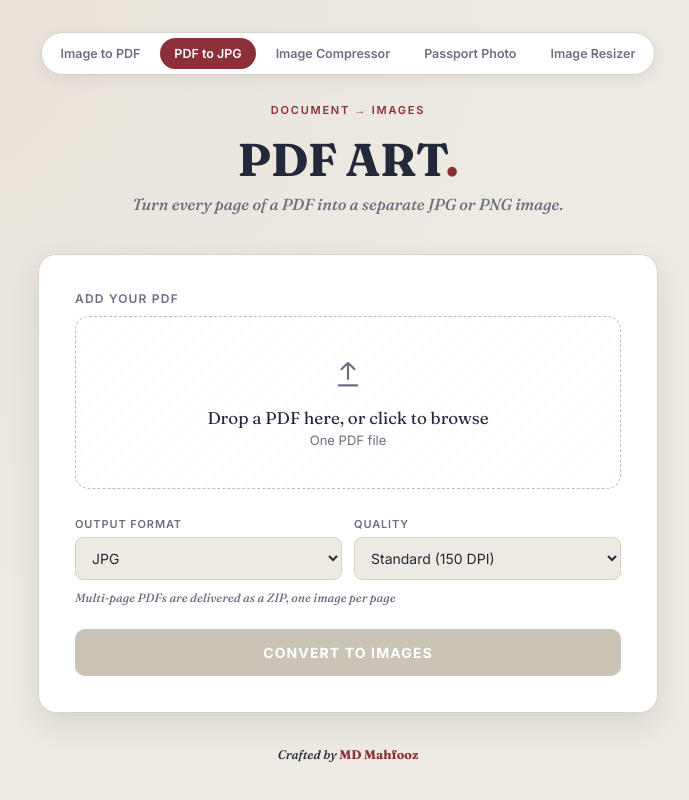
After one commit to Therealmahfooz/PDF_ART, a Flask app: page /pdf-to-jpg.html in a window 1280 px wide. The commit adds this page. Shown: the whole page, without its empty margins (292-981 px from the left). Run offline with Flask 3, Linux system fonts and the light colour scheme; some libraries are stand-ins or nearby versions.

Commit message:
Add files via upload

```diff
--- a/templates/image_compress.html
+++ b/templates/image_compress.html
@@ -300,6 +300,7 @@
 
 <nav class="toolnav">
   <a href="/">Image to PDF</a>
+  <a href="/pdf-to-jpg.html">PDF to JPG</a>
   <a href="/image-compress.html" class="active">Image Compressor</a>
   <a href="/passport-photo.html">Passport Photo</a>
   <a href="/image-resizer.html">Image Resizer</a>
--- a/templates/image_resizer.html
+++ b/templates/image_resizer.html
@@ -139,6 +139,7 @@
 
 <nav class="toolnav">
   <a href="/">Image to PDF</a>
+  <a href="/pdf-to-jpg.html">PDF to JPG</a>
   <a href="/image-compress.html">Image Compressor</a>
   <a href="/passport-photo.html">Passport Photo</a>
   <a href="/image-resizer.html" class="active">Image Resizer</a>
--- a/templates/index.html
+++ b/templates/index.html
@@ -160,6 +160,7 @@
 
 <nav class="toolnav">
   <a href="/" class="active">Image to PDF</a>
+  <a href="/pdf-to-jpg.html">PDF to JPG</a>
   <a href="/image-compress.html">Image Compressor</a>
   <a href="/passport-photo.html">Passport Photo</a>
   <a href="/image-resizer.html">Image Resizer</a>
--- a/templates/passport_photo.html
+++ b/templates/passport_photo.html
@@ -116,6 +116,7 @@
 
 <nav class="toolnav">
   <a href="/">Image to PDF</a>
+  <a href="/pdf-to-jpg.html">PDF to JPG</a>
   <a href="/image-compress.html">Image Compressor</a>
   <a href="/passport-photo.html" class="active">Passport Photo</a>
   <a href="/image-resizer.html">Image Resizer</a>
--- /dev/null
+++ b/templates/pdf_to_jpg.html
@@ -0,0 +1,218 @@
+<!DOCTYPE html>
+<html lang="en">
+<head>
+<meta charset="UTF-8">
+<meta name="viewport" content="width=device-width, initial-scale=1.0, viewport-fit=cover">
+<title>PDF ART — PDF to JPG</title>
+
+<link rel="icon" type="image/png" sizes="32x32" href="/static/icons/icon-32.png">
+<link rel="icon" type="image/png" sizes="16x16" href="/static/icons/icon-16.png">
+<link rel="shortcut icon" href="/static/icons/favicon.ico">
+<link rel="apple-touch-icon" sizes="180x180" href="/static/icons/apple-touch-icon.png">
+<link rel="manifest" href="/static/manifest.json">
+<meta name="theme-color" content="#8C2F39">
+<meta name="apple-mobile-web-app-capable" content="yes">
+<meta name="mobile-web-app-capable" content="yes">
+<meta name="apple-mobile-web-app-status-bar-style" content="black-translucent">
+<meta name="apple-mobile-web-app-title" content="PDF ART">
+
+<link rel="preconnect" href="https://fonts.googleapis.com">
+<link rel="preconnect" href="https://fonts.gstatic.com" crossorigin>
+<link href="https://fonts.googleapis.com/css2?family=Fraunces:ital,opsz,wght@0,9..144,400;0,9..144,600;0,9..144,700;1,9..144,500&family=Inter:wght@400;500;600;700&display=swap" rel="stylesheet">
+<style>
+  :root {
+    --paper: #EDEAE1; --paper-deep: #E3DFD3; --card: #FFFFFF;
+    --ink: #23283A; --ink-soft: #6B6F81;
+    --accent: #8C2F39; --accent-dark: #6E2029; --accent-tint: #F4E7E3;
+    --border: #D9D3C3;
+    --shadow: 0 12px 30px rgba(35, 40, 58, 0.10);
+  }
+  * { box-sizing: border-box; margin: 0; padding: 0; }
+  html, body { height: 100%; }
+  body {
+    font-family: 'Inter', sans-serif;
+    background: radial-gradient(circle at 15% 0%, rgba(140,47,57,0.05), transparent 45%), var(--paper);
+    color: var(--ink); min-height: 100vh; display: flex; flex-direction: column;
+    align-items: center; padding: 32px 20px 24px;
+  }
+  nav.toolnav {
+    display: flex; gap: 6px; background: var(--card); border: 1px solid var(--border);
+    border-radius: 999px; padding: 5px; margin-bottom: 28px; box-shadow: 0 4px 14px rgba(35,40,58,0.08);
+    flex-wrap: wrap; justify-content: center;
+  }
+  nav.toolnav a {
+    text-decoration: none; font-size: 12.5px; font-weight: 600; padding: 8px 14px;
+    border-radius: 999px; color: var(--ink-soft); transition: background .15s, color .15s; white-space: nowrap;
+  }
+  nav.toolnav a.active { background: var(--accent); color: #fff; }
+  nav.toolnav a:not(.active):hover { background: var(--paper-deep); color: var(--ink); }
+
+  .eyebrow { font-size: 11px; letter-spacing: 0.16em; text-transform: uppercase; color: var(--accent); font-weight: 600; text-align: center; margin-bottom: 14px; }
+  h1.logo { font-family: 'Fraunces', serif; font-weight: 700; font-size: 46px; letter-spacing: -0.01em; color: var(--ink); text-align: center; }
+  h1.logo .dot { color: var(--accent); }
+  p.tagline { font-family: 'Fraunces', serif; font-style: italic; font-weight: 500; font-size: 16px; color: var(--ink-soft); text-align: center; margin-top: 6px; margin-bottom: 40px; max-width: 440px; }
+
+  .card { background: var(--card); border-radius: 18px; padding: 36px; width: 100%; max-width: 620px; box-shadow: var(--shadow); border: 1px solid var(--border); }
+  .card-label { font-size: 12px; letter-spacing: 0.1em; text-transform: uppercase; color: var(--ink-soft); font-weight: 600; margin-bottom: 10px; }
+
+  #dropzone {
+    border: 1.5px dashed #C7BEA6;
+    background: repeating-linear-gradient(135deg, rgba(140,47,57,0.02) 0 2px, transparent 2px 14px);
+    border-radius: 14px; padding: 40px 20px; text-align: center; color: var(--ink-soft);
+    cursor: pointer; transition: border-color .2s, background .2s;
+  }
+  #dropzone.dragover { border-color: var(--accent); background: var(--accent-tint); color: var(--accent-dark); }
+  #dropzone svg { width: 34px; height: 34px; margin-bottom: 12px; stroke: var(--ink-soft); }
+  #dropzone.dragover svg { stroke: var(--accent); }
+  #dropzone .primary-text { font-family: 'Fraunces', serif; font-size: 17px; color: var(--ink); margin-bottom: 4px; }
+  #dropzone .secondary-text { font-size: 13px; }
+  #fileInput { display: none; }
+
+  #fileChosen {
+    display: none;
+    margin-top: 16px;
+    align-items: center;
+    gap: 10px;
+    background: var(--paper);
+    border: 1px solid var(--border);
+    border-radius: 10px;
+    padding: 12px 14px;
+  }
+  #fileChosen .picon {
+    flex-shrink: 0; width: 28px; height: 32px; background: #fff;
+    border: 1px solid var(--border); border-radius: 3px; position: relative;
+  }
+  #fileChosen .picon::before {
+    content: 'PDF'; position: absolute; bottom: 3px; left: 50%; transform: translateX(-50%);
+    font-size: 6px; font-weight: 800; color: var(--accent); letter-spacing: 0.03em;
+  }
+  #fileChosen .fname { flex: 1; min-width: 0; font-size: 13.5px; white-space: nowrap; overflow: hidden; text-overflow: ellipsis; }
+  #fileChosen .remove { background: none; border: none; color: var(--ink-soft); font-size: 16px; cursor: pointer; }
+  #fileChosen .remove:hover { color: var(--accent); }
+
+  .options-row { display: flex; gap: 12px; margin-top: 28px; }
+  .field { flex: 1; }
+  .field label { display: block; font-size: 11px; letter-spacing: 0.08em; text-transform: uppercase; color: var(--ink-soft); font-weight: 600; margin-bottom: 6px; }
+  select { width: 100%; padding: 11px 12px; border-radius: 8px; font-size: 14px; border: 1px solid var(--border); background: var(--paper); color: var(--ink); font-family: 'Inter', sans-serif; }
+  .hint { font-size: 12px; color: var(--ink-soft); margin-top: 10px; font-style: italic; font-family: 'Fraunces', serif; }
+
+  button[type="submit"] {
+    width: 100%; margin-top: 24px; padding: 15px; border-radius: 10px; font-size: 14px;
+    letter-spacing: 0.08em; text-transform: uppercase; font-weight: 700; font-family: 'Inter', sans-serif;
+    background: var(--accent); color: #fff; border: none; cursor: pointer;
+    transition: background .15s, transform .08s; box-shadow: 0 6px 16px rgba(140,47,57,0.28);
+  }
+  button[type="submit"]:hover:not(:disabled) { background: var(--accent-dark); }
+  button[type="submit"]:active:not(:disabled) { transform: scale(0.98); }
+  button[type="submit"]:disabled { background: #C9C4B6; box-shadow: none; cursor: not-allowed; }
+
+  footer { margin-top: 34px; text-align: center; color: var(--ink-soft); font-size: 12.5px; }
+  footer .credit { font-family: 'Fraunces', serif; font-style: italic; color: var(--ink); }
+  footer .credit strong { font-style: normal; font-weight: 700; color: var(--accent); }
+
+  @media (max-width: 480px) { h1.logo { font-size: 36px; } .card { padding: 24px; } }
+</style>
+</head>
+<body>
+
+<nav class="toolnav">
+  <a href="/">Image to PDF</a>
+  <a href="/pdf-to-jpg.html" class="active">PDF to JPG</a>
+  <a href="/image-compress.html">Image Compressor</a>
+  <a href="/passport-photo.html">Passport Photo</a>
+  <a href="/image-resizer.html">Image Resizer</a>
+</nav>
+
+<div class="eyebrow">Document → Images</div>
+<h1 class="logo">PDF ART<span class="dot">.</span></h1>
+<p class="tagline">Turn every page of a PDF into a separate JPG or PNG image.</p>
+
+<div class="card">
+  <form id="pdfToJpgForm" action="/pdf-to-images" method="POST" enctype="multipart/form-data">
+    <div class="card-label">Add your PDF</div>
+    <div id="dropzone">
+      <svg viewBox="0 0 24 24" fill="none" stroke-width="1.5"><path d="M12 16V4m0 0L7 9m5-5l5 5M5 20h14"/></svg>
+      <div class="primary-text">Drop a PDF here, or click to browse</div>
+      <div class="secondary-text">One PDF file</div>
+    </div>
+    <input type="file" id="fileInput" name="pdf" accept="application/pdf">
+
+    <div id="fileChosen">
+      <span class="picon"></span>
+      <span class="fname" id="fnameText"></span>
+      <button type="button" class="remove" id="removeFile">&times;</button>
+    </div>
+
+    <div class="options-row">
+      <div class="field">
+        <label>Output format</label>
+        <select name="format">
+          <option value="jpg">JPG</option>
+          <option value="png">PNG</option>
+        </select>
+      </div>
+      <div class="field">
+        <label>Quality</label>
+        <select name="dpi">
+          <option value="150" selected>Standard (150 DPI)</option>
+          <option value="300">High (300 DPI)</option>
+          <option value="96">Small / Fast (96 DPI)</option>
+        </select>
+      </div>
+    </div>
+    <div class="hint">Multi-page PDFs are delivered as a ZIP, one image per page</div>
+
+    <button type="submit" id="submitBtn" disabled>Convert to Images</button>
+  </form>
+</div>
+
+<footer>
+  <div class="credit">Crafted by <strong>MD Mahfooz</strong></div>
+</footer>
+
+<script>
+const dropzone = document.getElementById('dropzone');
+const fileInput = document.getElementById('fileInput');
+const fileChosen = document.getElementById('fileChosen');
+const fnameText = document.getElementById('fnameText');
+const removeFile = document.getElementById('removeFile');
+const submitBtn = document.getElementById('submitBtn');
+const form = document.getElementById('pdfToJpgForm');
+
+dropzone.addEventListener('click', () => fileInput.click());
+dropzone.addEventListener('dragover', e => { e.preventDefault(); dropzone.classList.add('dragover'); });
+dropzone.addEventListener('dragleave', () => dropzone.classList.remove('dragover'));
+dropzone.addEventListener('drop', e => {
+  e.preventDefault();
+  dropzone.classList.remove('dragover');
+  const f = e.dataTransfer.files[0];
+  if (f) setFile(f);
+});
+fileInput.addEventListener('change', () => { if (fileInput.files[0]) setFile(fileInput.files[0]); });
+
+function setFile(file) {
+  const isPdf = file.type === 'application/pdf' || /\.pdf$/i.test(file.name);
+  if (!isPdf) return;
+  const dt = new DataTransfer();
+  dt.items.add(file);
+  fileInput.files = dt.files;
+  fnameText.textContent = file.name;
+  fileChosen.style.display = 'flex';
+  submitBtn.disabled = false;
+}
+
+removeFile.addEventListener('click', () => {
+  fileInput.value = '';
+  fileChosen.style.display = 'none';
+  submitBtn.disabled = true;
+});
+
+form.addEventListener('submit', () => {
+  submitBtn.disabled = true;
+  submitBtn.textContent = 'Converting…';
+  setTimeout(() => { submitBtn.disabled = false; submitBtn.textContent = 'Convert to Images'; }, 5000);
+});
+</script>
+
+</body>
+</html>
```
